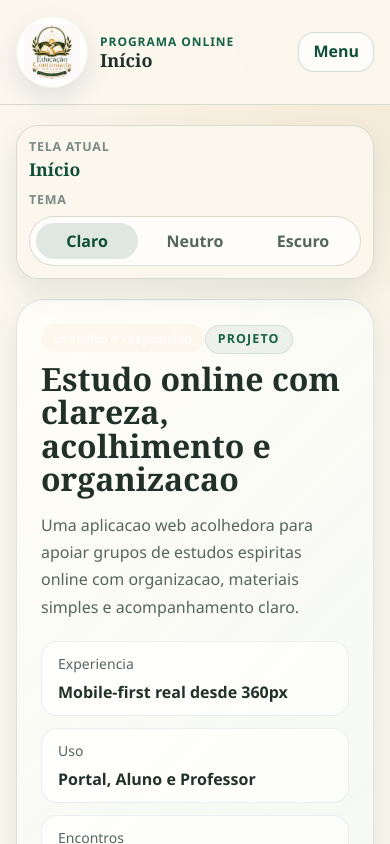
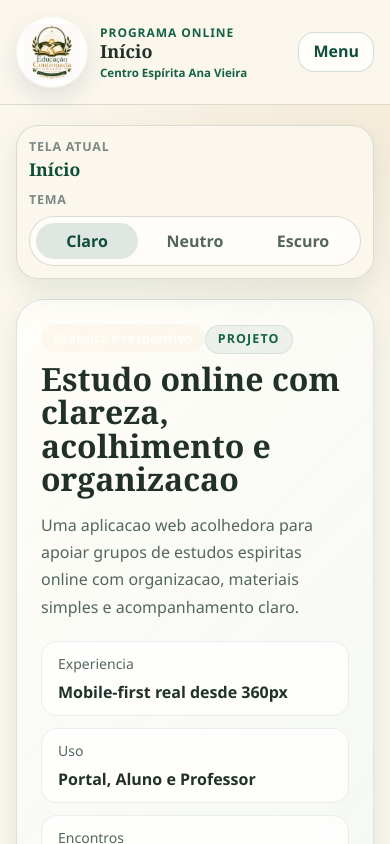
Before and after one commit to brodyandre/portal-estudos-espiritas-ai, a React (Vite) app in the folder apps/web/: page / in a window 390 px wide. Shown: the top 844 px of the page. Built offline with nearby package versions, Linux system fonts and the light colour scheme; no server answers.

Commit message:
style: improve house name readability near logo

```diff
--- a/apps/web/src/components/layout/MobileHeader.tsx
+++ b/apps/web/src/components/layout/MobileHeader.tsx
@@ -22,6 +22,7 @@ export const MobileHeader = ({
           <div className="mobile-header__brand-copy">
             <span className="mobile-header__eyebrow">Programa online</span>
             <strong>{title}</strong>
+            <span className="mobile-header__house">Centro Espírita Ana Vieira</span>
           </div>
         </div>
         <p>{description}</p>
--- a/apps/web/src/components/layout/Sidebar.tsx
+++ b/apps/web/src/components/layout/Sidebar.tsx
@@ -50,6 +50,7 @@ export const Sidebar = ({
     <aside className={cn("sidebar", mode === "mobile" && "sidebar--mobile")}>
       <div className="sidebar__brand">
         <BrandLogo className="sidebar__logo" compact={mode === "mobile"} />
+        <p className="sidebar__brand-house">Centro Espírita Ana Vieira</p>
         <Badge tone="sand">{config.badge}</Badge>
         <h1>{config.title}</h1>
         <p>{config.description}</p>
--- a/apps/web/src/styles/global.css
+++ b/apps/web/src/styles/global.css
@@ -209,6 +209,15 @@ img {
   line-height: 1.2;
 }
 
+.mobile-header__house {
+  display: block;
+  margin-top: 2px;
+  color: var(--color-brand-800);
+  font-size: 0.78rem;
+  font-weight: 700;
+  line-height: 1.35;
+}
+
 .mobile-header__brand p {
   margin: 4px 0 0;
   color: var(--color-text-700);
@@ -275,6 +284,15 @@ img {
   margin-bottom: var(--space-5);
 }
 
+.sidebar__brand-house {
+  margin: calc(var(--space-4) * -1) 0 var(--space-4);
+  color: rgba(244, 228, 179, 0.92);
+  font-size: 0.9rem;
+  font-weight: 700;
+  letter-spacing: 0.02em;
+  line-height: 1.5;
+}
+
 .sidebar__brand p,
 .sidebar__footer p {
   margin: 0;
@@ -2100,6 +2118,10 @@ img {
     display: none;
   }
 
+  .mobile-header__house {
+    font-size: 0.72rem;
+  }
+
   .page-context-bar {
     padding-inline: var(--space-3);
   }
```
